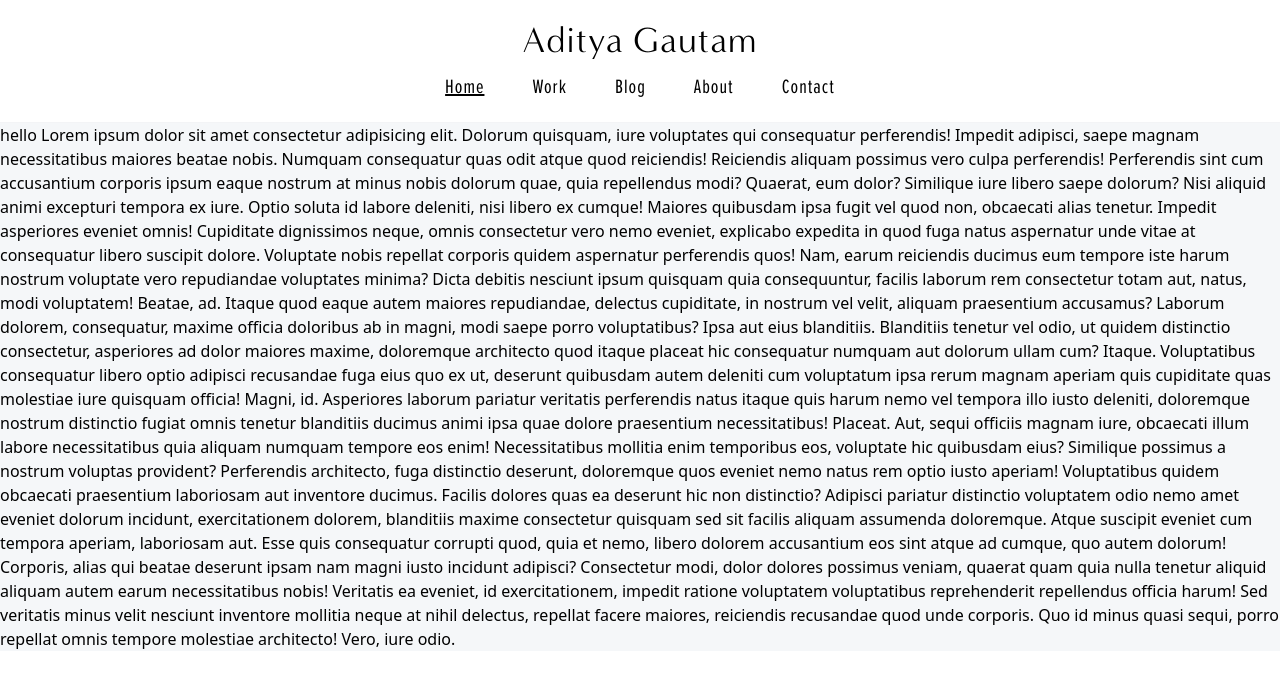
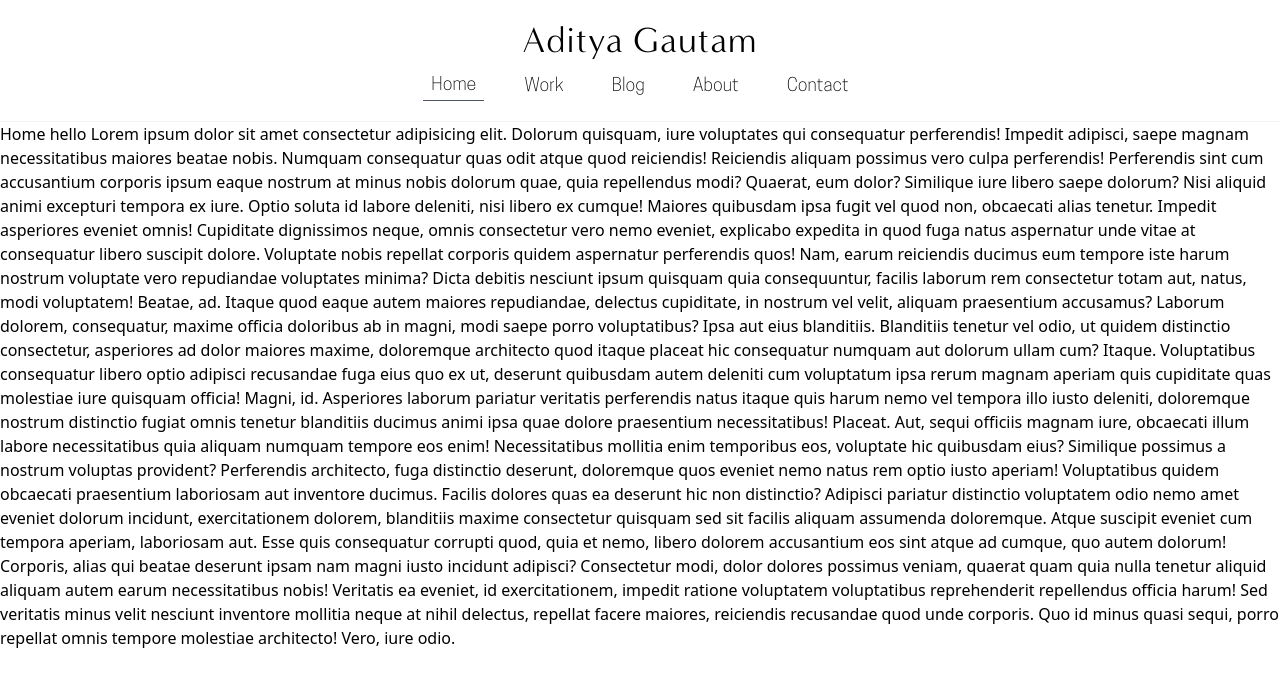
Before and after one commit to 108aryanmaurya/A_WritersPortfolio, a React (Vite) app: page / in a window 1280 px wide. Shown: the top 688 px of the page. Built offline with nearby package versions, Linux system fonts and the light colour scheme.

Commit message:
frontend Fixes

```diff
--- a/src/App.jsx
+++ b/src/App.jsx
@@ -10,7 +10,7 @@ import ScrollProgress from "./components/ScrollProgress";
 import SideNav from "./components/SideNav";
 const App = () => {
   return (
-    <main className="bg-slate-300/20 select-none ">
+    <main className=" select-none ">
       <Router>
         <Navbar></Navbar>
         <ScrollProgress />
--- a/src/components/Navbar.jsx
+++ b/src/components/Navbar.jsx
@@ -34,20 +34,19 @@ const Navbar = () => {
         id="navbar"
         className="relative top-0 select-none z-[100] transition-all ease-in-out duration-300"
       >
-        <header
-          className={`flex items-center ${
-            showNav ? "" : "border-b border-gray-100 "
-          }  w-full bg-white`}
-        >
         <nav
           className={` ${
             location.pathname === "/About"
               ? " !text-white absolute flex-row justify-between px-10 max-md:px-0 "
               : " !text-black  relative flex-col justify-center "
-            }  top-0 flex  max-md:flex-row max-md:justify-between my-5 max-md:my-2 items-center w-full`}
+          } ${
+            showNav || location.pathname === "/About"
+              ? ""
+              : "border-b border-gray-100 "
+          } top-0 flex  max-md:flex-row max-md:justify-between py-5 max-md:py-2 items-center w-full`}
         >
           <div
-              className={` ${location.pathname === "/About" ? "" : ""} ${
+            className={` ${location.pathname === "/About" ? "text-" : ""} ${
               showNav ? "text-black" : ""
             } head-title flex font-serif transition-all duration-300 items-center text-4xl max-md:text-2xl tracking-wide my-3 max-md:m-0 mt-0 max-md:ml-5`}
           >
@@ -58,15 +57,24 @@ const Navbar = () => {
           <div className="flex items-center w-auto">
             <ul className="flex-1 flex items-center gap-8 max-md:hidden">
               {navLinks.map((item) => (
-                  <li key={item.label} className="px-2">
+                <li
+                  key={item.label}
+                  className={`px-2 ${
+                    (location.pathname === "/" && item.href === "/home") ||
+                    location.pathname === item.href
+                      ? "border-b-[1px] "
+                      : ""
+                  }
+                  ${
+                    location.pathname === "/About"
+                      ? "border-b-white"
+                      : "border-b-gray-600"
+                  }
+                  `}
+                >
                   <Link
                     to={item.href}
-                      className={`head-menu tracking-wider leading-normal text-xl dark:hover:text-secondary hover:text-primaryMain text-slate-gray dark:text-darkTextMain ${
-                        (location.pathname === "/" && item.href === "/home") ||
-                        location.pathname === item.href
-                          ? "underline"
-                          : ""
-                      }`}
+                    className={`head-menu text-lg text-slate-gray`}
                   >
                     {item.label}
                   </Link>
@@ -114,14 +122,14 @@ const Navbar = () => {
                       }`}
                     >
                       <div
-                          className={`absolute bg-black h-[2px] w-5 transform transition-all duration-500 ${
+                        className={`absolute bg-black h-[2px] w-5 transform transition-all duration-200 ${
                           showNav
                             ? "rotate-45 delay-300 group-focus:rotate-45"
                             : "rotate-0 delay-300"
                         }`}
                       ></div>
                       <div
-                          className={`absolute bg-black h-[2px] w-5 transform transition-all duration-500 ${
+                        className={`absolute bg-black h-[2px] w-5 transform transition-all duration-200 ${
                           showNav
                             ? "-rotate-45 delay-300 group-focus:-rotate-45"
                             : "-rotate-0 delay-300"
@@ -134,7 +142,6 @@ const Navbar = () => {
             </div>
           </div>
         </nav>
-        </header>
       </section>
     </>
   );
--- a/src/components/ScrollProgress.jsx
+++ b/src/components/ScrollProgress.jsx
@@ -22,7 +22,7 @@ const ScrollProgress = () => {
 
   return (
     <div
-      className="fixed top-0 z-[98] scroll-progress h-[5px] dark:bg-secondary bg-black"
+      className="fixed top-0 z-[98] scroll-progress h-[5px] dark:bg-secondary bg-[#B564F7]"
       style={{ width: `${scrollProgress}%` }}
     ></div>
   );
--- a/src/components/SideNav.jsx
+++ b/src/components/SideNav.jsx
@@ -23,15 +23,18 @@ export default function SideNav(props) {
           <div className="flex w-auto mt-24">
             <ul className="flex-1 flex flex-col items-center gap-8">
               {navLinks.map((item) => (
-                <li key={item.label} className="px-2">
+                <li
+                  key={item.label}
+                  className={`px-2 ${
+                    (location.pathname === "/" && item.href === "/home") ||
+                    location.pathname === item.href
+                      ? "border-b-[1px] border-b-gray-600"
+                      : ""
+                  }`}
+                >
                   <Link
                     to={item.href}
-                    className={`head-menu tracking-wider leading-normal text-2xl dark:hover:text-secondary hover:text-primaryMain text-slate-gray dark:text-darkTextMain text-black ${
-                      (location.pathname === "/" && item.href === "/home") ||
-                      location.pathname === item.href
-                        ? "underline"
-                        : ""
-                    }`}
+                    className={`head-menu text-lg text-slate-gray`}
                   >
                     {item.label}
                   </Link>
--- a/src/index.css
+++ b/src/index.css
@@ -14,11 +14,17 @@
   src: local("proximanovaexcn-regular"),
     url(./fonts/proximanovaexcn-regular.otf) format("opentype");
 }
+@font-face {
+  font-family: "CooperHewitt-Light";
+  src: local("CooperHewitt-Light"),
+    url(./fonts/CooperHewitt-Light.otf) format("opentype");
+}
 .head-title {
   font-family: "Minerva-Modern-Regular";
 }
 .head-menu {
-  font-family: "proximanovaexcn-regular";
+  /* font-family: "proximanovaexcn-regular"; */
+  font-family: "CooperHewitt-Light";
 }
 * {
   margin: 0;
--- a/src/pages/About.jsx
+++ b/src/pages/About.jsx
@@ -7,7 +7,7 @@ const About = () => {
         <img
           src={Aboutimg}
           alt="AboutTopImg"
-          className="object-cover object-bottom w-full h-full opacity-60"
+          className="object-cover object-bottom w-full h-full opacity-60 "
         />
         <p className="absolute bottom-10 max-sm:tracking-[6px] max-sm:text-[27px] text-white tracking-[11px] font-Oswald font-semibold text-[50px]  ">
           {" "}
--- a/src/pages/Home.jsx
+++ b/src/pages/Home.jsx
@@ -3,32 +3,32 @@ import React from "react";
 export default function Home() {
   return (
     <div>
-      hello Lorem ipsum dolor sit amet consectetur adipisicing elit. Dolorum
-      quisquam, iure voluptates qui consequatur perferendis! Impedit adipisci,
-      saepe magnam necessitatibus maiores beatae nobis. Numquam consequatur quas
-      odit atque quod reiciendis! Reiciendis aliquam possimus vero culpa
-      perferendis! Perferendis sint cum accusantium corporis ipsum eaque nostrum
-      at minus nobis dolorum quae, quia repellendus modi? Quaerat, eum dolor?
-      Similique iure libero saepe dolorum? Nisi aliquid animi excepturi tempora
-      ex iure. Optio soluta id labore deleniti, nisi libero ex cumque! Maiores
-      quibusdam ipsa fugit vel quod non, obcaecati alias tenetur. Impedit
-      asperiores eveniet omnis! Cupiditate dignissimos neque, omnis consectetur
-      vero nemo eveniet, explicabo expedita in quod fuga natus aspernatur unde
-      vitae at consequatur libero suscipit dolore. Voluptate nobis repellat
-      corporis quidem aspernatur perferendis quos! Nam, earum reiciendis ducimus
-      eum tempore iste harum nostrum voluptate vero repudiandae voluptates
-      minima? Dicta debitis nesciunt ipsum quisquam quia consequuntur, facilis
-      laborum rem consectetur totam aut, natus, modi voluptatem! Beatae, ad.
-      Itaque quod eaque autem maiores repudiandae, delectus cupiditate, in
-      nostrum vel velit, aliquam praesentium accusamus? Laborum dolorem,
-      consequatur, maxime officia doloribus ab in magni, modi saepe porro
-      voluptatibus? Ipsa aut eius blanditiis. Blanditiis tenetur vel odio, ut
-      quidem distinctio consectetur, asperiores ad dolor maiores maxime,
-      doloremque architecto quod itaque placeat hic consequatur numquam aut
-      dolorum ullam cum? Itaque. Voluptatibus consequatur libero optio adipisci
-      recusandae fuga eius quo ex ut, deserunt quibusdam autem deleniti cum
-      voluptatum ipsa rerum magnam aperiam quis cupiditate quas molestiae iure
-      quisquam officia! Magni, id. Asperiores laborum pariatur veritatis
+      Home hello Lorem ipsum dolor sit amet consectetur adipisicing elit.
+      Dolorum quisquam, iure voluptates qui consequatur perferendis! Impedit
+      adipisci, saepe magnam necessitatibus maiores beatae nobis. Numquam
+      consequatur quas odit atque quod reiciendis! Reiciendis aliquam possimus
+      vero culpa perferendis! Perferendis sint cum accusantium corporis ipsum
+      eaque nostrum at minus nobis dolorum quae, quia repellendus modi? Quaerat,
+      eum dolor? Similique iure libero saepe dolorum? Nisi aliquid animi
+      excepturi tempora ex iure. Optio soluta id labore deleniti, nisi libero ex
+      cumque! Maiores quibusdam ipsa fugit vel quod non, obcaecati alias
+      tenetur. Impedit asperiores eveniet omnis! Cupiditate dignissimos neque,
+      omnis consectetur vero nemo eveniet, explicabo expedita in quod fuga natus
+      aspernatur unde vitae at consequatur libero suscipit dolore. Voluptate
+      nobis repellat corporis quidem aspernatur perferendis quos! Nam, earum
+      reiciendis ducimus eum tempore iste harum nostrum voluptate vero
+      repudiandae voluptates minima? Dicta debitis nesciunt ipsum quisquam quia
+      consequuntur, facilis laborum rem consectetur totam aut, natus, modi
+      voluptatem! Beatae, ad. Itaque quod eaque autem maiores repudiandae,
+      delectus cupiditate, in nostrum vel velit, aliquam praesentium accusamus?
+      Laborum dolorem, consequatur, maxime officia doloribus ab in magni, modi
+      saepe porro voluptatibus? Ipsa aut eius blanditiis. Blanditiis tenetur vel
+      odio, ut quidem distinctio consectetur, asperiores ad dolor maiores
+      maxime, doloremque architecto quod itaque placeat hic consequatur numquam
+      aut dolorum ullam cum? Itaque. Voluptatibus consequatur libero optio
+      adipisci recusandae fuga eius quo ex ut, deserunt quibusdam autem deleniti
+      cum voluptatum ipsa rerum magnam aperiam quis cupiditate quas molestiae
+      iure quisquam officia! Magni, id. Asperiores laborum pariatur veritatis
       perferendis natus itaque quis harum nemo vel tempora illo iusto deleniti,
       doloremque nostrum distinctio fugiat omnis tenetur blanditiis ducimus
       animi ipsa quae dolore praesentium necessitatibus! Placeat. Aut, sequi
```
Also changed, not shown: src/fonts/CooperHewitt-Light.otf (added). Lines whose indentation alone changed are shown as unchanged.
